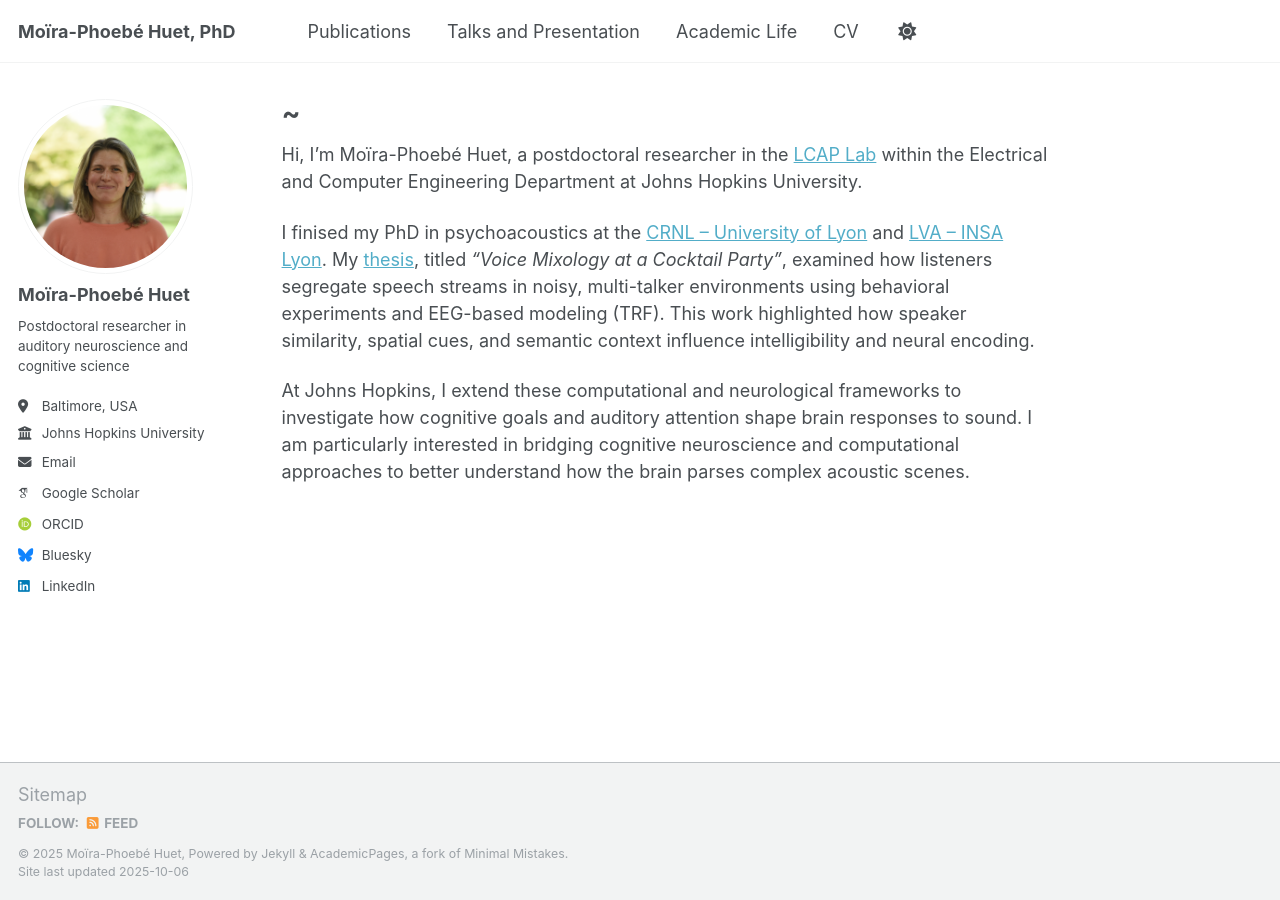
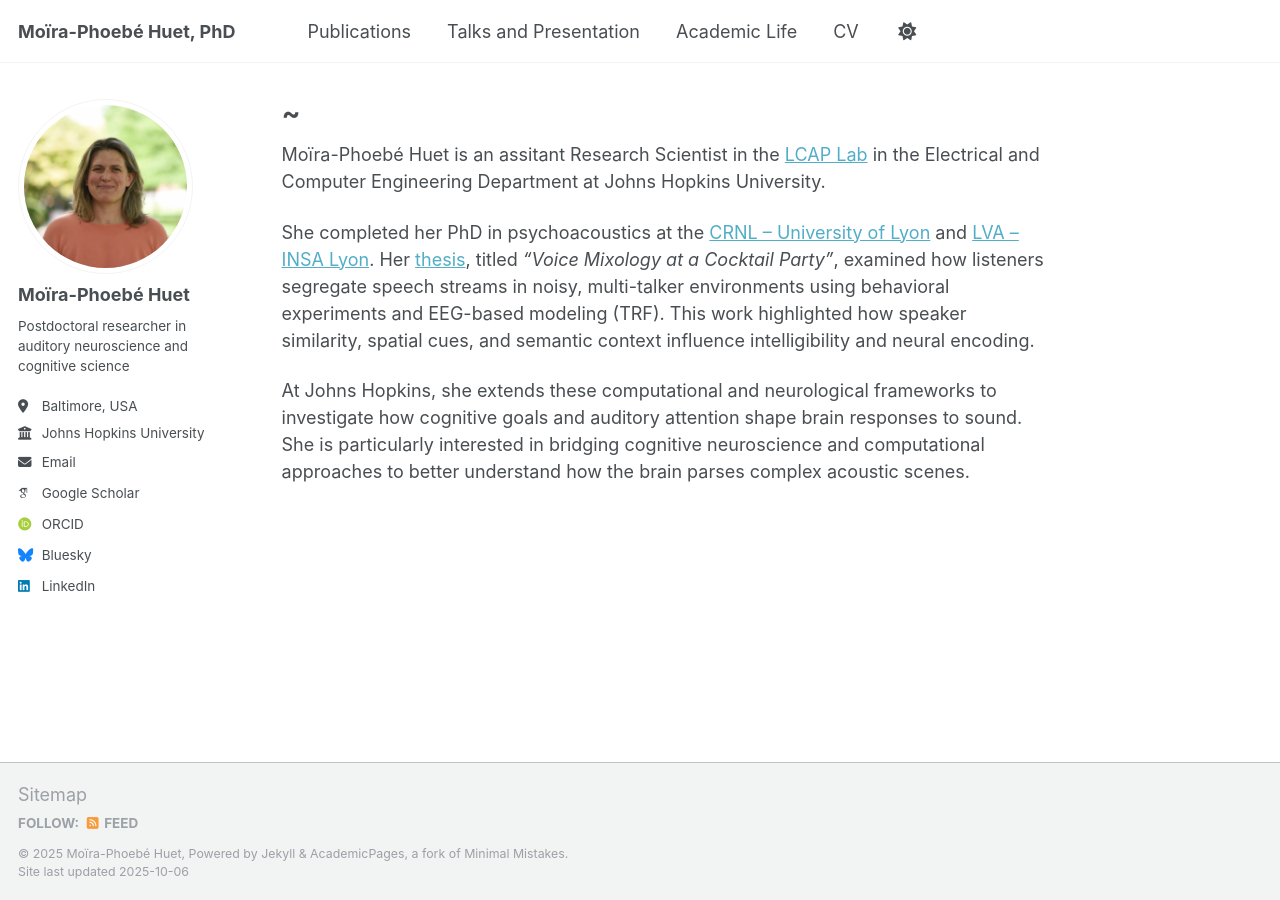
Before and after one commit to mphuet/mphuet.github.io, a Jekyll site: the page built from _pages/about.md, in a window 1280 px wide. Built offline with Jekyll 4.4.1, drawn with Linux system fonts in a browser that asks for light colours; some web fonts are replaced.

Commit message:
Update about.md

```diff
--- a/_pages/about.md
+++ b/_pages/about.md
@@ -7,8 +7,8 @@ redirect_from:
   - /about.html
 ---
 
-Hi, I’m Moïra-Phoebé Huet, a postdoctoral researcher in the [LCAP Lab](https://engineering.jhu.edu/lcap/) within the Electrical and Computer Engineering Department at Johns Hopkins University.
+Moïra-Phoebé Huet is an assitant Research Scientist in the [LCAP Lab](https://engineering.jhu.edu/lcap/) in the Electrical and Computer Engineering Department at Johns Hopkins University.
 
-I finised my PhD in psychoacoustics at the [CRNL – University of Lyon](https://www.crnl.fr/en/equipe/cap?language=en) and [LVA – INSA Lyon](https://lva.insa-lyon.fr/). My [thesis](https://theses.hal.science/tel-03178835/file/these.pdf), titled *"Voice Mixology at a Cocktail Party"*, examined how listeners segregate speech streams in noisy, multi-talker environments using behavioral experiments and EEG-based modeling (TRF). This work highlighted how speaker similarity, spatial cues, and semantic context influence intelligibility and neural encoding.
+She completed her PhD in psychoacoustics at the [CRNL – University of Lyon](https://www.crnl.fr/en/equipe/cap?language=en) and [LVA – INSA Lyon](https://lva.insa-lyon.fr/). Her [thesis](https://theses.hal.science/tel-03178835/file/these.pdf), titled *"Voice Mixology at a Cocktail Party"*, examined how listeners segregate speech streams in noisy, multi-talker environments using behavioral experiments and EEG-based modeling (TRF). This work highlighted how speaker similarity, spatial cues, and semantic context influence intelligibility and neural encoding.
 
-At Johns Hopkins, I extend these computational and neurological frameworks to investigate how cognitive goals and auditory attention shape brain responses to sound. I am particularly interested in bridging cognitive neuroscience and computational approaches to better understand how the brain parses complex acoustic scenes.
+At Johns Hopkins, she extends these computational and neurological frameworks to investigate how cognitive goals and auditory attention shape brain responses to sound. She is particularly interested in bridging cognitive neuroscience and computational approaches to better understand how the brain parses complex acoustic scenes.
```
